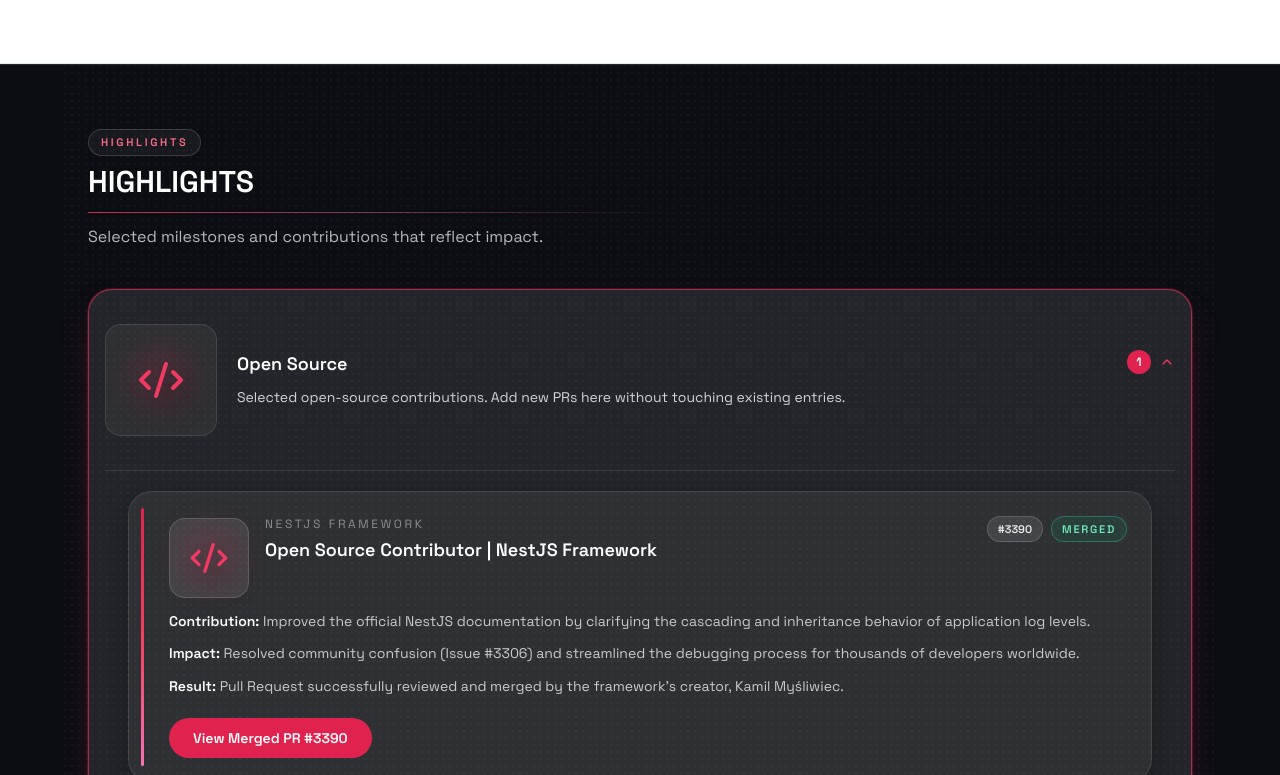
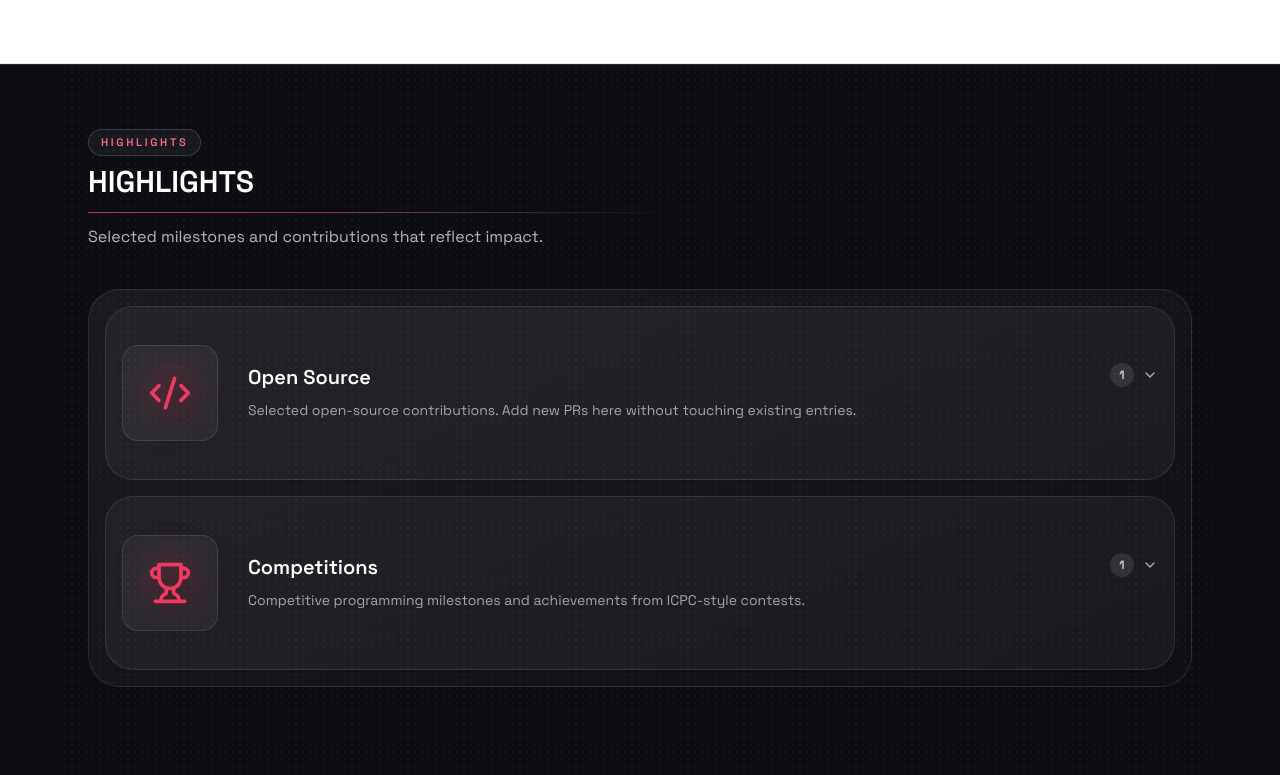
Before and after one commit to NasehFaraj/Portfolio, a Next.js app: page / in a window 1280 px wide. Shown: the part 2025-2800 px from the top of the page. Built offline with nearby package versions, Linux system fonts and the light colour scheme.

Commit message:
Refine highlights UX and spotlight trending details button

```diff
--- a/src/components/experience/TimelineItemCard.tsx
+++ b/src/components/experience/TimelineItemCard.tsx
@@ -34,6 +34,7 @@
       ? entry.detailsLabel.ar
       : entry.detailsLabel.en
     : null;
+  const isTrendingRole = entry.id === "trending-work";
   return (
     <article
       dir={isArabic ? "rtl" : "ltr"}
@@ -132,7 +133,11 @@
           <div className={`mt-1 flex ${isArabic ? "justify-end sm:justify-end" : "justify-start sm:justify-end"}`}>
             <Link
               href={entry.detailsHref}
-              className="inline-flex w-full items-center justify-center rounded-full border border-white/20 bg-white/5 px-4 py-2 text-sm font-semibold text-white/85 transition hover:border-nest-400/55 hover:bg-white/10 focus-visible:outline-none focus-visible:ring-2 focus-visible:ring-nest-400/55 focus-visible:ring-offset-2 focus-visible:ring-offset-night-900 sm:w-auto"
+              className={`inline-flex w-full items-center justify-center rounded-full px-4 py-2 text-sm font-semibold transition focus-visible:outline-none focus-visible:ring-2 focus-visible:ring-offset-2 focus-visible:ring-offset-night-900 sm:w-auto ${
+                isTrendingRole
+                  ? "border border-rose-400/45 bg-gradient-to-r from-nest-600 to-rose-500 text-white shadow-[0_10px_24px_rgba(224,35,78,0.35)] hover:from-nest-500 hover:to-rose-400 hover:shadow-[0_12px_28px_rgba(224,35,78,0.45)] focus-visible:ring-rose-400/70"
+                  : "border border-white/20 bg-white/5 text-white/85 hover:border-nest-400/55 hover:bg-white/10 focus-visible:ring-nest-400/55"
+              }`}
             >
               {detailsLabel}
             </Link>
--- a/src/components/highlights/HighlightsSection.tsx
+++ b/src/components/highlights/HighlightsSection.tsx
@@ -1,7 +1,8 @@
 "use client";
 
-import { type ComponentType, useMemo, useState } from "react";
+import { type ComponentType, useEffect, useState } from "react";
 import { ChevronDown, Code2, Trophy } from "lucide-react";
+import { SiNestjs } from "react-icons/si";
 import Section from "@/components/Section";
 import type { SectionVariant } from "@/components/Section";
 import { siteContent } from "@/content/siteContent";
@@ -79,18 +80,28 @@
 }) {
   return (
     <article
-      className={`group relative w-full rounded-3xl border p-4 text-left transition-all duration-300 focus-visible:outline-none focus-visible:ring-2 focus-visible:ring-nest-500 focus-visible:ring-offset-2 ${
+      className={`group relative w-full overflow-hidden rounded-[1.75rem] border p-4 text-left transition-all duration-300 focus-visible:outline-none focus-visible:ring-2 focus-visible:ring-nest-500 focus-visible:ring-offset-2 ${
         isDark ? "focus-visible:ring-offset-[#0B0D12]" : "focus-visible:ring-offset-white"
       } ${
         isOpen
           ? isDark
-            ? "border-nest-500/60 bg-white/10 shadow-[0_0_0_1px_rgba(224,35,78,0.25),0_18px_32px_rgba(224,35,78,0.15)]"
-            : "border-nest-400/65 bg-rose-50/70 shadow-[0_0_0_1px_rgba(224,35,78,0.2),0_16px_30px_rgba(224,35,78,0.12)]"
+            ? "border-nest-500/60 bg-[linear-gradient(140deg,rgba(255,255,255,0.14),rgba(255,255,255,0.05))] shadow-[0_0_0_1px_rgba(224,35,78,0.24),0_30px_70px_rgba(224,35,78,0.18)]"
+            : "border-nest-400/65 bg-[linear-gradient(140deg,rgba(255,255,255,0.92),rgba(255,241,246,0.86))] shadow-[0_0_0_1px_rgba(224,35,78,0.18),0_22px_50px_rgba(224,35,78,0.14)]"
           : isDark
-            ? "border-white/10 bg-white/5 hover:border-white/20 hover:bg-white/[0.08]"
-            : "border-slate-200 bg-white hover:border-slate-300 hover:shadow-md"
+            ? "border-white/10 bg-white/[0.045] hover:border-white/25 hover:bg-white/[0.08]"
+            : "border-slate-200 bg-white/95 hover:border-slate-300 hover:shadow-md"
       }`}
     >
+      <span
+        aria-hidden
+        className={`pointer-events-none absolute inset-x-10 top-0 h-20 -translate-y-1/2 rounded-full blur-3xl transition-opacity duration-300 ${
+          isOpen
+            ? isDark
+              ? "bg-nest-500/30 opacity-90"
+              : "bg-nest-300/40 opacity-80"
+            : "opacity-0"
+        }`}
+      />
       <button
         type="button"
         onClick={onClick}
@@ -98,14 +109,14 @@
         aria-expanded={isOpen}
         aria-controls={panelId}
       >
-        <div className="grid min-h-[136px] grid-cols-[104px_minmax(0,1fr)] items-center gap-4 sm:min-h-[148px] sm:grid-cols-[116px_minmax(0,1fr)]">
-          <div className="relative isolate flex h-24 w-24 items-center justify-center rounded-2xl border border-white/10 bg-white/5 sm:h-28 sm:w-28">
+        <div className="grid min-h-[124px] grid-cols-[88px_minmax(0,1fr)] items-center gap-4 sm:min-h-[140px] sm:grid-cols-[106px_minmax(0,1fr)] sm:gap-5">
+          <div className="relative isolate flex h-20 w-20 items-center justify-center rounded-2xl border border-white/10 bg-white/5 sm:h-24 sm:w-24">
             <IconAura />
-            <Icon className="relative z-10 h-12 w-12 text-nest-500" />
+            <Icon className="relative z-10 h-10 w-10 text-nest-500 sm:h-11 sm:w-11" />
           </div>
           <div className="min-w-0">
             <div className="flex items-start justify-between gap-3">
-              <h3 className={`text-lg font-semibold ${isDark ? "text-white" : "text-slate-900"}`}>{title}</h3>
+              <h3 className={`text-lg font-semibold sm:text-xl ${isDark ? "text-white" : "text-slate-900"}`}>{title}</h3>
               <div className="flex items-center gap-2">
                 <span
                   className={`inline-flex h-6 min-w-[1.5rem] items-center justify-center rounded-full px-2 text-xs font-semibold ${
@@ -144,7 +155,11 @@
         }`}
       >
         <div className="overflow-hidden">
-          <div className={`border-t pt-5 ${isDark ? "border-white/10" : "border-slate-200"}`}>
+          <div
+            className={`rounded-2xl border pt-5 ${
+              isDark ? "border-white/10 bg-black/10" : "border-rose-100/90 bg-white/75"
+            }`}
+          >
             {children}
           </div>
         </div>
@@ -162,15 +177,18 @@
 }) {
   const content = siteContent.homeHighlights;
   const categories = content.categories as HighlightCategory[];
-  const [openCategoryId, setOpenCategoryId] = useState(categories[0]?.id ?? "");
+  const [openCategoryIds, setOpenCategoryIds] = useState<string[]>([]);
   const isDark = variant === "dark";
 
-  const getAccentRail = (item: HighlightItem) => {
-    if (item.kind === "competition") {
-      return "from-amber-400 via-yellow-300 to-orange-500";
+  useEffect(() => {
+    if (typeof window === "undefined") return;
+    const hash = window.location.hash.replace("#", "");
+    if (hash === "open-source") {
+      setOpenCategoryIds((prev) => (prev.includes("open-source") ? prev : [...prev, "open-source"]));
     }
-    return "from-nest-600 via-rose-500 to-pink-400";
-  };
+  }, []);
+
+  const getAccentRail = () => "from-nest-600 via-rose-500 to-pink-400";
 
   const renderBullets = (item: HighlightItem, compact = false) => {
     const bullets = isArabic ? item.bullets.ar : item.bullets.en;
@@ -236,24 +254,33 @@
     const title = isArabic ? item.title.ar : item.title.en;
     const orgOrRepo = item.orgOrRepo ? (isArabic ? item.orgOrRepo.ar : item.orgOrRepo.en) : null;
     const Icon = kindIconMap[item.kind as keyof typeof kindIconMap] ?? Code2;
+    const isNestContribution =
+      item.kind === "open_source_pr" && Boolean(item.orgOrRepo?.en?.toLowerCase().includes("nestjs"));
 
     return (
       <article
         className={`group relative overflow-hidden rounded-3xl p-5 sm:p-6 ${
           isDark
-            ? "border border-white/10 bg-white/5 shadow-[0_10px_30px_rgba(0,0,0,0.3)] hover:border-white/20 hover:shadow-[0_16px_35px_rgba(224,35,78,0.18)]"
-            : "border border-slate-200 bg-white shadow-[0_10px_30px_rgba(11,13,18,0.08)] hover:border-rose-300 hover:shadow-[0_16px_35px_rgba(224,35,78,0.12)]"
+            ? "border border-white/10 bg-[linear-gradient(140deg,rgba(255,255,255,0.1),rgba(255,255,255,0.03))] shadow-[0_18px_38px_rgba(0,0,0,0.34)] hover:border-white/20 hover:shadow-[0_24px_48px_rgba(224,35,78,0.2)]"
+            : "border border-slate-200 bg-[linear-gradient(140deg,rgba(255,255,255,1),rgba(255,244,248,0.7))] shadow-[0_14px_32px_rgba(11,13,18,0.1)] hover:border-rose-300 hover:shadow-[0_20px_42px_rgba(224,35,78,0.14)]"
         } transition-all duration-300 hover:-translate-y-0.5`}
       >
-        <span className={`absolute inset-y-4 left-3 w-[3px] rounded-full bg-gradient-to-b ${getAccentRail(item)}`} />
-        <div className="pl-4">
+        <span className="pointer-events-none absolute inset-x-8 top-0 h-16 -translate-y-1/2 rounded-full bg-nest-500/20 blur-2xl" />
+        <span
+          className={`absolute inset-y-4 ${isArabic ? "right-3" : "left-3"} w-[3px] rounded-full bg-gradient-to-b ${getAccentRail()}`}
+        />
+        <div className={isArabic ? "pr-4" : "pl-4"}>
           <div className="mb-3 flex flex-wrap items-start justify-between gap-3">
             <div className="flex items-start gap-4">
               <span className={`relative isolate mt-0.5 inline-flex shrink-0 items-center justify-center rounded-2xl ${
                 isDark ? "border border-white/15 bg-white/10" : "border border-slate-200 bg-white"
               } ${compact ? "h-16 w-16" : "h-20 w-20"}`}>
                 <IconAura compact={compact} />
-                <Icon className={`${compact ? "h-9 w-9" : "h-10 w-10"} relative z-10 text-nest-500`} />
+                {isNestContribution ? (
+                  <SiNestjs className={`${compact ? "h-8 w-8" : "h-9 w-9"} relative z-10 text-nest-500`} />
+                ) : (
+                  <Icon className={`${compact ? "h-9 w-9" : "h-10 w-10"} relative z-10 text-nest-500`} />
+                )}
               </span>
               <div>
                 {orgOrRepo ? (
@@ -331,10 +358,17 @@
             </div>
           </MotionSection>
 
-          <div className="mb-6 space-y-4 sm:mb-8" role="tablist" aria-label="Highlights categories">
+          <div
+            className={`mb-6 rounded-[2rem] border p-3 sm:mb-8 sm:p-4 ${
+              isDark
+                ? "border-white/10 bg-[linear-gradient(155deg,rgba(255,255,255,0.06),rgba(255,255,255,0.01))]"
+                : "border-slate-200 bg-[linear-gradient(155deg,rgba(255,255,255,0.95),rgba(255,244,248,0.75))]"
+            }`}
+          >
+            <div className="space-y-4" role="tablist" aria-label="Highlights categories">
               {categories.map((category) => {
                 const Icon = categoryIconMap[category.icon as keyof typeof categoryIconMap] ?? Code2;
-                const isOpen = category.id === openCategoryId;
+                const isOpen = openCategoryIds.includes(category.id);
               const label = isArabic ? category.title.ar : category.title.en;
                 const summary = isArabic ? category.summary.ar : category.summary.en;
                 const items = category.items;
@@ -352,11 +386,14 @@
                   isDark={isDark}
                   panelId={panelId}
                   onClick={() => {
-                    if (!isOpen) {
-                      setOpenCategoryId(category.id);
-                    }
+                    setOpenCategoryIds((prev) =>
+                      prev.includes(category.id)
+                        ? prev.filter((id) => id !== category.id)
+                        : [...prev, category.id]
+                    );
                   }}
                 >
+                  <span id={category.id} className="block h-0 w-0" aria-hidden />
                   {!featuredItem ? (
                     <div
                       className={`rounded-2xl border px-4 py-6 text-sm ${
@@ -382,6 +419,7 @@
                 </HighlightCategoryCard>
               );
             })}
+            </div>
           </div>
         </div>
       </div>
--- a/src/data/experienceTimeline.ts
+++ b/src/data/experienceTimeline.ts
@@ -144,8 +144,8 @@
       ]
     },
     tags: {
-      en: ["Part-time", "AUST", "C++", "Node.js/Express"],
-      ar: ["دوام جزئي", "AUST", "C++", "Node.js/Express"]
+      en: ["C++", "Node.js/Express"],
+      ar: ["C++", "Node.js/Express"]
     }
   },
   {
```
